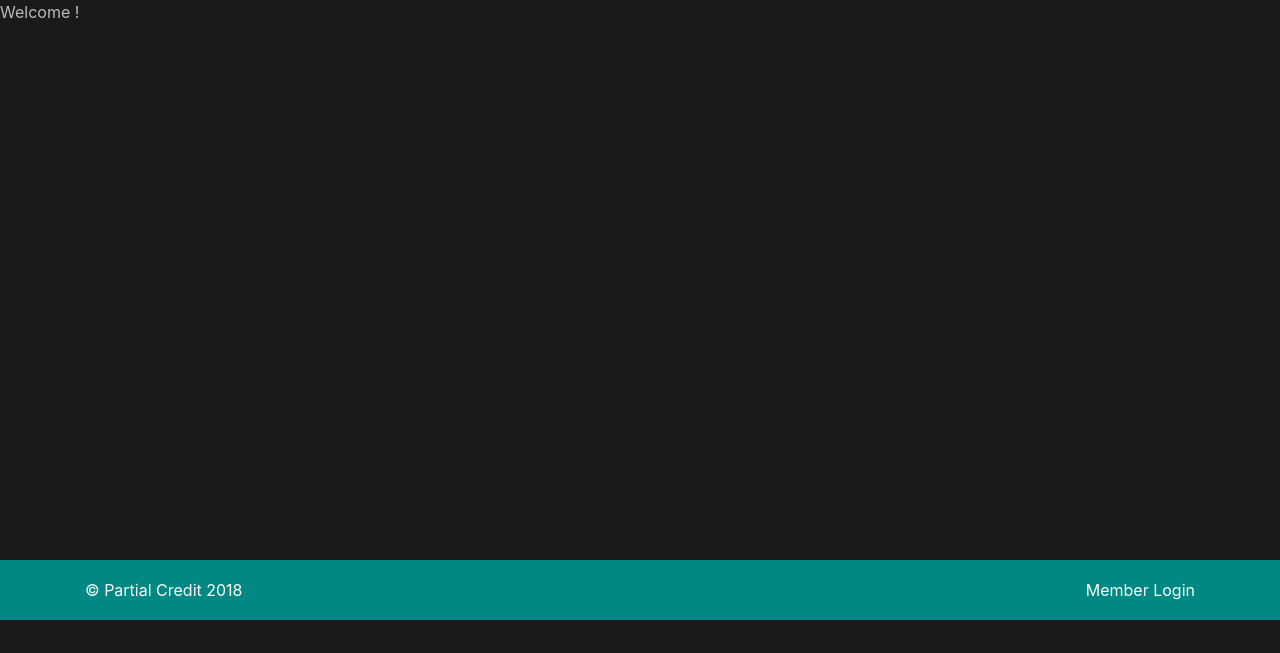
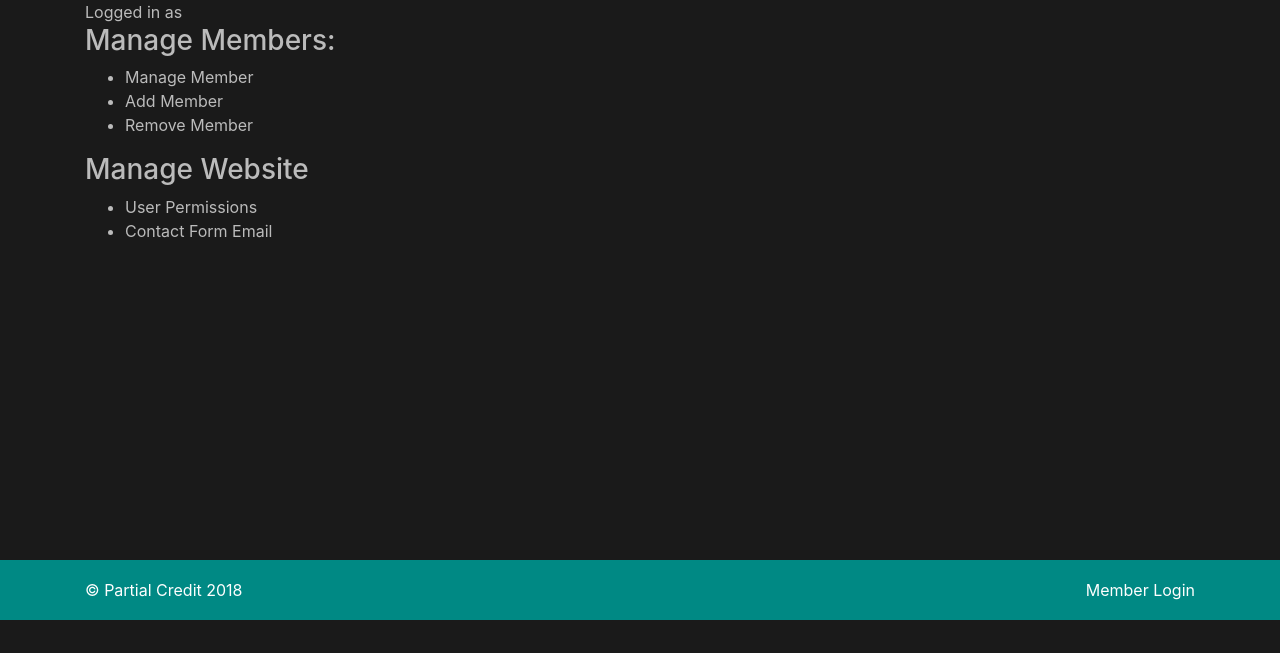
Before and after one commit to Partial-Credit/pc-web, a Django app: page /dashboard/ in a window 1280 px wide. Shown: the part 147-800 px from the top of the page. Run offline with Django 3.2, Linux system fonts and the light colour scheme; parts of the project's set-up code (start-up, migrations or seed data) failed here and were passed over; some libraries are stand-ins or nearby versions.

Commit message:
Roughed out actions

```diff
--- a/dashboard/templates/dashboard/index.html
+++ b/dashboard/templates/dashboard/index.html
@@ -1,7 +1,24 @@
 {% extends 'base/base.html' %}
 
 {% block content %}
-Welcome {{ request.user.username}}!
 
+<div class="container">
+    Logged in as {{ request.user.username}}
+
+    <br>
+    <h3>Manage Members:</h3>
+    <ul>
+        <li>Manage Member</li>
+        <li>Add Member</li>
+        <li>Remove Member</li>
+    </ul>
+
+    <h3>Manage Website</h3>
+    <ul>
+        <li>User Permissions</li>
+        <li>Contact Form Email</li>
+    </ul>
+
+</div>
 
 {% endblock %}
```
